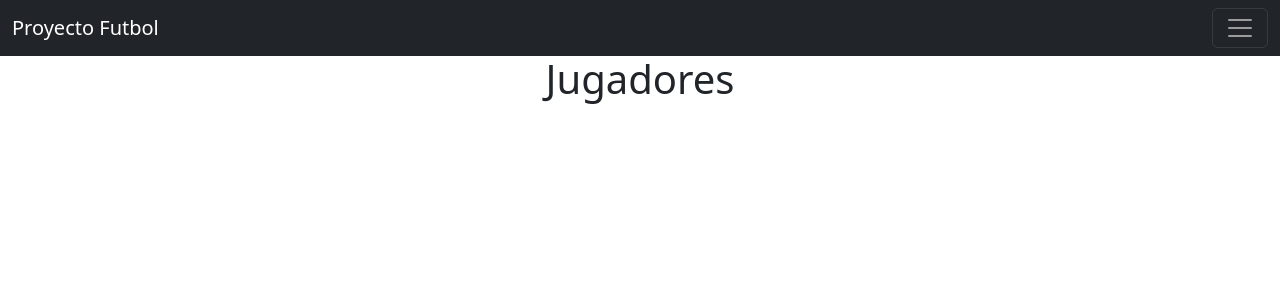
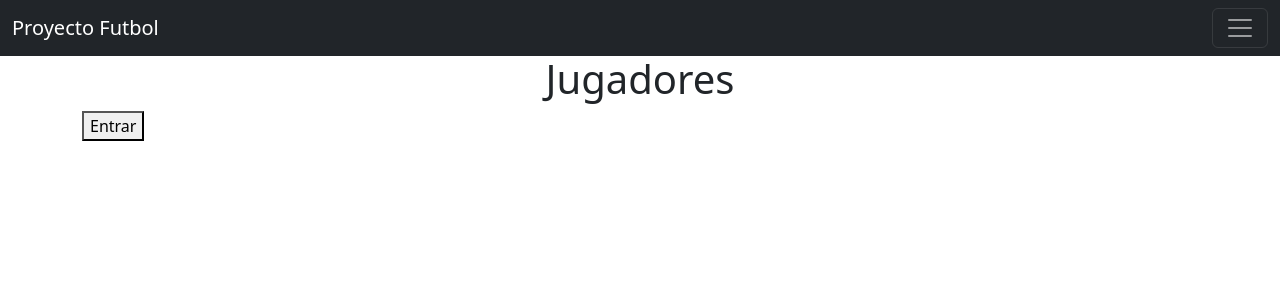
Before and after one commit to francoserjen10/Proyecto_Futbol, an Angular app: page /jugadores in a window 1280 px wide. Shown: the top 300 px of the page. Built offline with nearby package versions, Linux system fonts and the light colour scheme.

Commit message:
Importo ruta del componente Jugador, lo agrego a las rutas. Creo metodo para ingresar a Jugador. Creo boton con evento click en Jugadores, cuando se aprete dicho boton se ejecuta el metodo. Creo div class container para que tenga el mismo margin que todos los demas componentes

```diff
--- a/src/app/app-routing.module.ts
+++ b/src/app/app-routing.module.ts
@@ -5,6 +5,7 @@ import { JugadoresComponent } from './jugadores/jugadores.component';
 import { CalendarioDeAsistenciaComponent } from './calendario-de-asistencia/calendario-de-asistencia.component';
 import { EntrenamientoComponent } from './entrenamiento/entrenamiento.component';
 import { ContabilidadComponent } from './contabilidad/contabilidad.component';
+import { JugadorComponent } from './jugador/jugador.component';
 
 const routes: Routes = [
   { path: '', component: HomeComponent },
@@ -12,6 +13,7 @@ const routes: Routes = [
   { path: 'calendarioDeAsistencia', component: CalendarioDeAsistenciaComponent },
   { path: 'entrenamiento', component: EntrenamientoComponent },
   { path: 'contabilidad', component: ContabilidadComponent },
+  { path: 'jugador', component: JugadorComponent }
 ];
 
 @NgModule({
--- a/src/app/jugador/jugador.component.html
+++ b/src/app/jugador/jugador.component.html
@@ -1 +1,3 @@
-<p>jugador works!</p>
+<div class="container">
+    <p>jugador works!</p>
+</div>
--- a/src/app/jugadores/jugadores.component.html
+++ b/src/app/jugadores/jugadores.component.html
@@ -2,4 +2,8 @@
     <div class="title">
         <h1>Jugadores</h1>
     </div>
+    <div class="button">
+        <!-- mostrar boton "Entrar", para ingresar a la informacion del jugador -->
+        <button type="button" (click)="ingresarAJugador()">Entrar</button>
+    </div>
 </div>
--- a/src/app/jugadores/jugadores.component.ts
+++ b/src/app/jugadores/jugadores.component.ts
@@ -1,10 +1,19 @@
 import { Component } from '@angular/core';
+import { Router } from '@angular/router';
 
 @Component({
   selector: 'app-jugadores',
   templateUrl: './jugadores.component.html',
   styleUrls: ['./jugadores.component.css']
 })
+
 export class JugadoresComponent {
 
+  // constructor
+  public constructor(private router: Router) { }
+
+  // Metodo donde se ejecuta cuando se hace click en el boton e ingresa al componente Jugador
+  ingresarAJugador() {
+    this.router.navigate(['/jugador'])
+  };
 }
```
